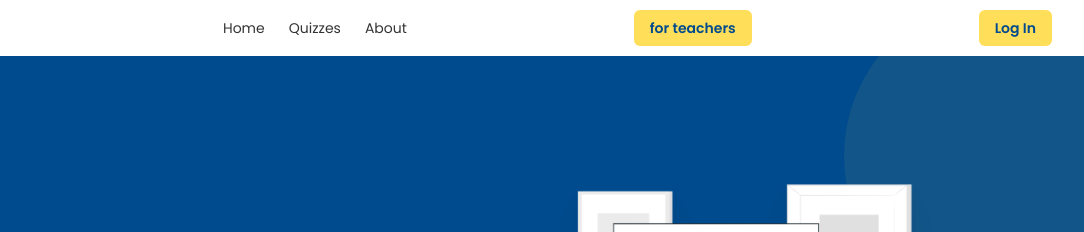
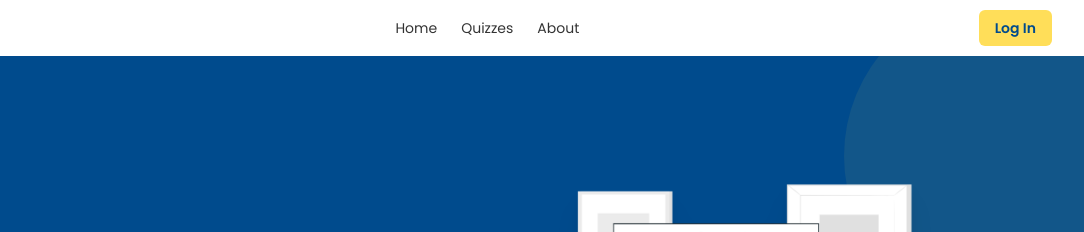
Before and after one commit to ryn-ktf/evaly, a plain HTML site: page evaly_homepage.html in a window 1280 px wide. Shown: the top 232 px of the page, 196-1280 px from the left. Drawn offline with nearby package versions, Linux system fonts and the light colour scheme.

Commit message:
nav bar fix

```diff
--- a/evaly_homepage.html
+++ b/evaly_homepage.html
@@ -126,13 +126,9 @@
     </div>
 
 
-    <a href="teacher.html"
-      class="bg-yellow text-navy font-semibold text-sm px-4 py-2 rounded-md border-none cursor-pointer no-underline">
-      for teachers
-    </a>
 
     <!-- Desktop CTA -->
-    <button class="hidden md:block bg-yellow text-navy font-semibold text-sm px-4 py-2 rounded-md border-none cursor-pointer">Log In</button>
+    <button href="teacher.html" class="hidden md:block bg-yellow text-navy font-semibold text-sm px-4 py-2 rounded-md border-none cursor-pointer">Log In</button>
 
     <!-- Hamburger (mobile only) -->
     <button id="ham_btn" class="ham flex md:hidden flex-col gap-[5px] p-2 border-none bg-transparent cursor-pointer" aria-label="Toggle menu">
```
